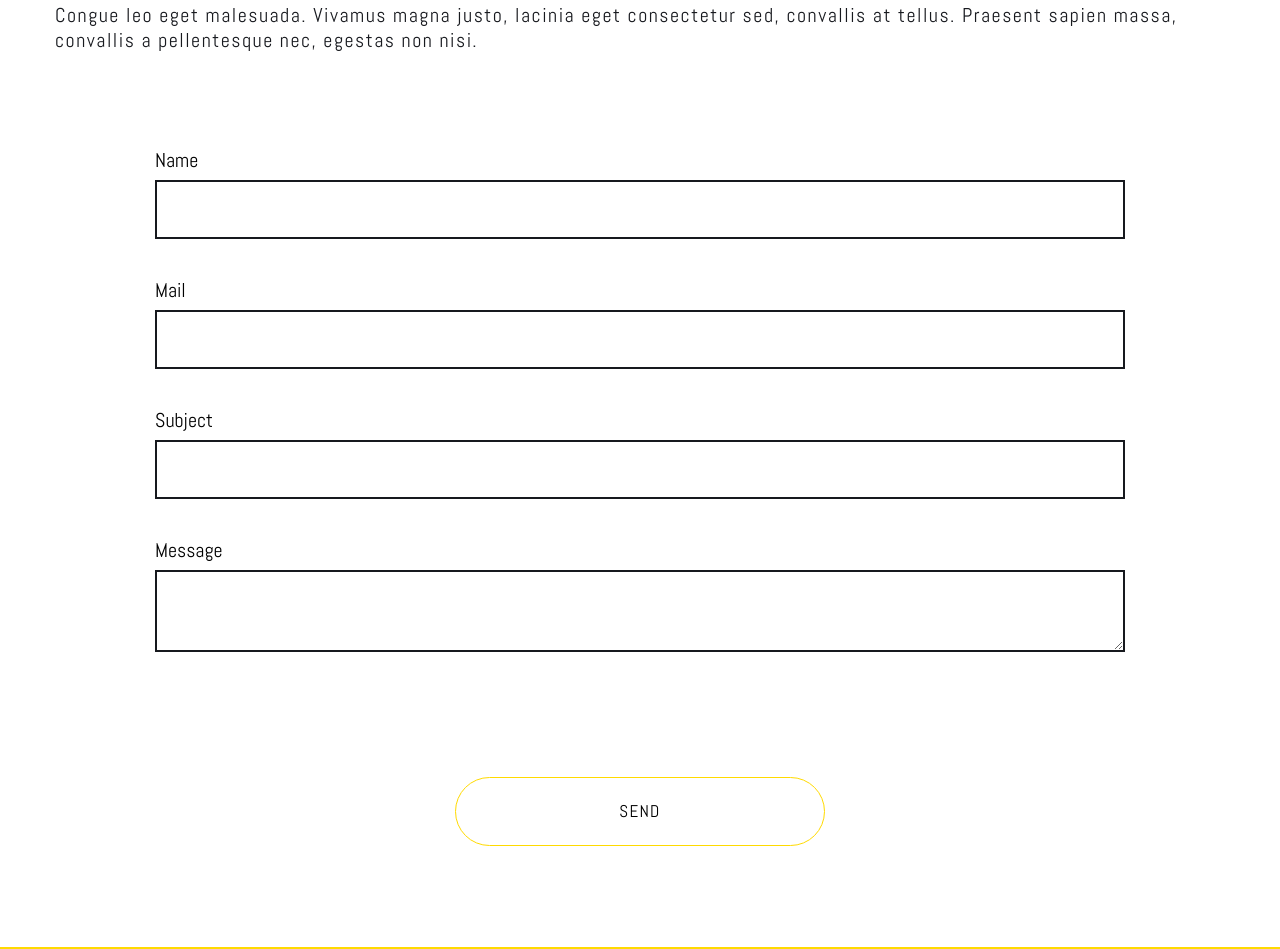
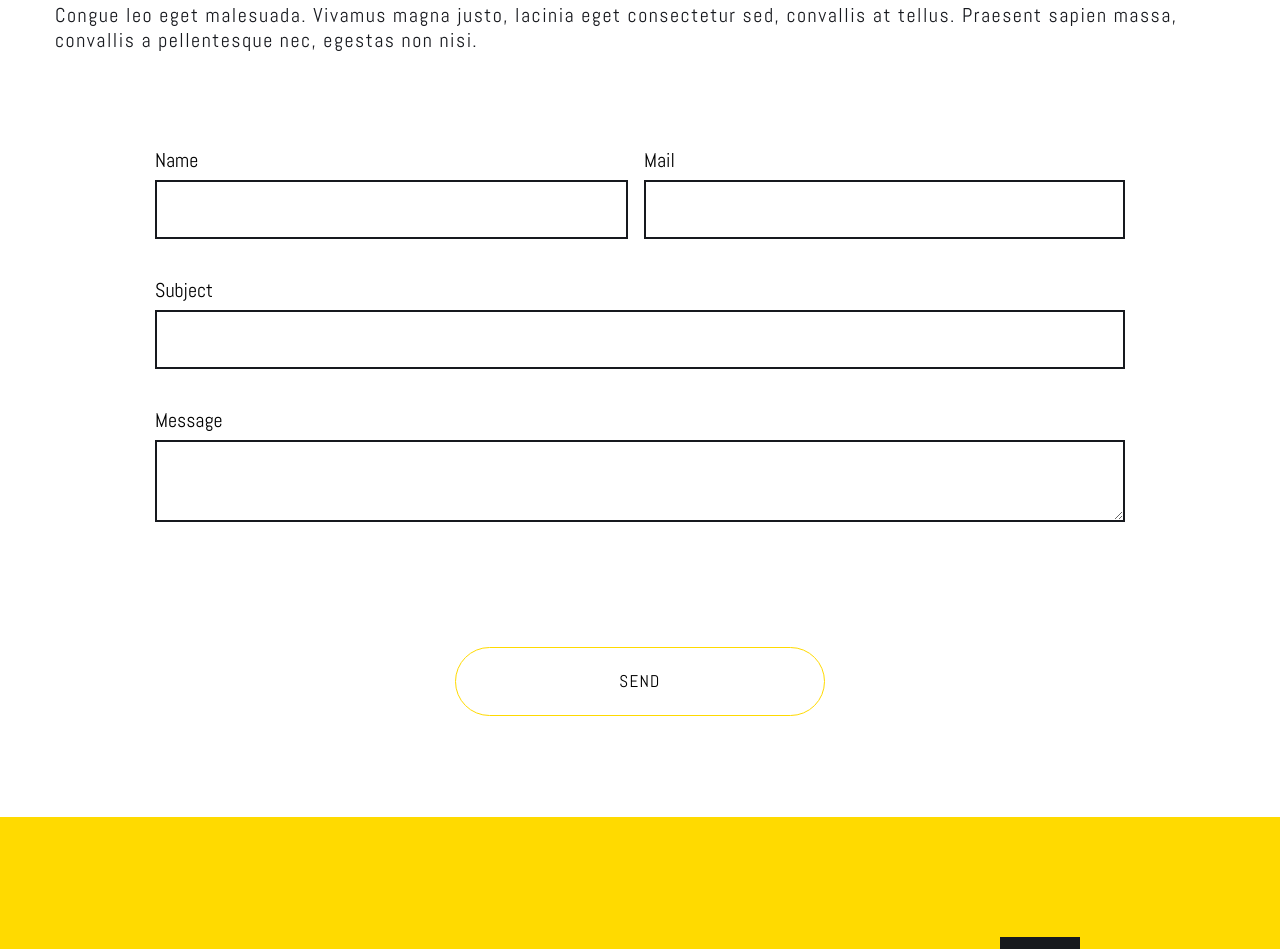
Before and after one commit to Kossecki/yellow, a plain HTML site: page index.html in a window 1280 px wide. Shown: the part 4745-5694 px from the top of the page. Drawn offline with Linux system fonts and the light colour scheme.

Commit message:
refactor contact form

```diff
--- a/index.html
+++ b/index.html
@@ -189,14 +189,16 @@
 
                     <form method="POST" action="/">
                         <div class="container">
-                            <div class="column contact-form column-five-sixths column-centered">
-                                <div class="contact-form-field field-name ">
+                            <div class="contact-form column column-five-sixths column-centered">
+                                <div class="contact-form-user">
+                                    <div class="contact-form-field">
                                         <label for="name">Name</label>
                                         <input type="text" name="name" placeholder="" id="name" required />
                                     </div>
                                     <div class="contact-form-field">
                                         <label for="mail">Mail</label>
                                         <input type="email" name="email" id="mail" value="" required />
+                                    </div>
                                 </div>
                                 <div class="contact-form-field">
                                     <label for="subject">Subject</label>
@@ -207,7 +209,7 @@
                                     <textarea name="message" id="message"></textarea>
                                 </div>
                             </div>
-                            <div class="column column-third margin-bottom-standard column-centered">
+                            <div class="column column-third column-centered margin-bottom-standard">
                                 <button class="button">Send</button>
                             </div>
                         </div>
--- a/styles.css
+++ b/styles.css
@@ -24,7 +24,15 @@ body {
 }
  */
 button {
+    width: 60%;
+    margin-left: auto;
+    margin-right: auto;
+}
+
+@media (min-width: 700px) {
+    button {
         width: 100%;
+    }
 }
 
 .button {
@@ -324,7 +332,6 @@ h4 {
     background-color: #ffda00;
 }
 
-
 /* Project */
 
 .project {
@@ -359,14 +366,14 @@ h4 {
     border: 1px solid#ffffff;
 }
 
-    @media(min-width: 900px){
+@media (min-width: 900px) {
     .grid {
         display: grid;
         grid-template-columns: 13fr 13fr 5fr 6fr 13fr;
         grid-template-rows: 1fr 1fr;
     }
 
-    .one{
+    .one {
         grid-area: 1 / 1 / 3 / 2;
     }
     .project {
@@ -378,7 +385,7 @@ h4 {
         grid-area: 1 / 4 / 2 / 6;
     }
 
-    .three{
+    .three {
         grid-area: 2 / 2 / 3 / 3;
     }
 
@@ -390,7 +397,6 @@ h4 {
         grid-area: 2 / 5 / 3 / 6;
     }
 }
-
 
 /* Clients */
 .clients {
@@ -414,6 +420,7 @@ h4 {
 }*/
 
 /*Contact section*/
+
 .contact {
     background-color: #ffffff;
     padding-top: 6rem;
@@ -422,12 +429,34 @@ h4 {
     margin-bottom: 3rem;
 }
 
-.space-top-bottom {
-    margin: 7rem 0;
+/* Contact form */
+
+.contact-form {
+    margin-top: 6rem;
+}
+@media (min-width: 600px) {
+    .contact-form {
+        display: flex;
+        flex-wrap: wrap;
+    }
 }
 
-.column-contact {
-    margin-top: 3rem;
+.contact-form-user {
+    display: block;
+    width: 100%;
+}
+@media (min-width: 700px) {
+    .contact-form-user {
+        display: flex;
+    }
+    .contact-form-user :first-child {
+        padding-inline-end: 1rem;
+    }
+}
+
+.contact-form-field {
+    width: 100%;
+    margin-bottom: 1rem;
 }
 
 label,
@@ -438,6 +467,10 @@ textarea {
     font-size: 1.25rem;
 }
 
+label {
+    margin-bottom: 0.5rem;
+}
+
 input,
 textarea {
     border: 2px solid #17191e;
@@ -445,38 +478,11 @@ textarea {
     margin-bottom: 1.5rem;
 }
 
-/* textarea {
-  height: 70vh;
-} */
-label {
-    margin-bottom: 0.5rem;
-}
-
-button {
-    display: block;
-}
-.contact-form {
-    margin-top: 6rem;
-}
-
-@media (min-width: 600px) {
-    .contact-form {
-        display: flex;
-        flex-wrap: wrap;
+@media (max-width: 600px) {
+    textarea {
+        height: 40vh;
     }
 }
-
-.contact-form-field {
-    flex-basis: 100%;
-    margin-bottom: 1rem;
-}
-
-/* @media (max-width: 30rem){
-  .nexttoeach{
-    display: block;
-  }
-} */
-
 
 /* Contact options */
 
@@ -492,7 +498,7 @@ button {
 }
 
 @media (max-width: 1322px) {
-    .column-contact-options{
+    .column-contact-options {
         max-width: 100%;
     }
 }
@@ -538,7 +544,7 @@ button {
 
 /* Footer */
 
-.footer{
+.footer {
     background-color: #17191e;
     text-align: center;
     padding-top: 7.3rem;
```
Lines whose indentation alone changed are shown as unchanged.
